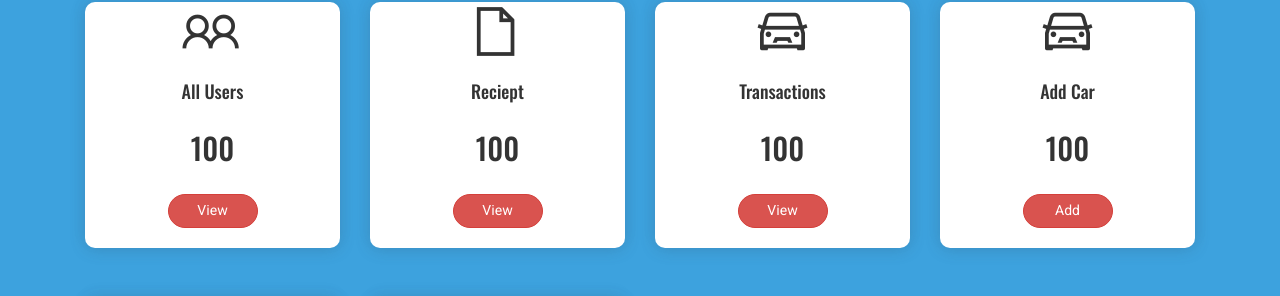
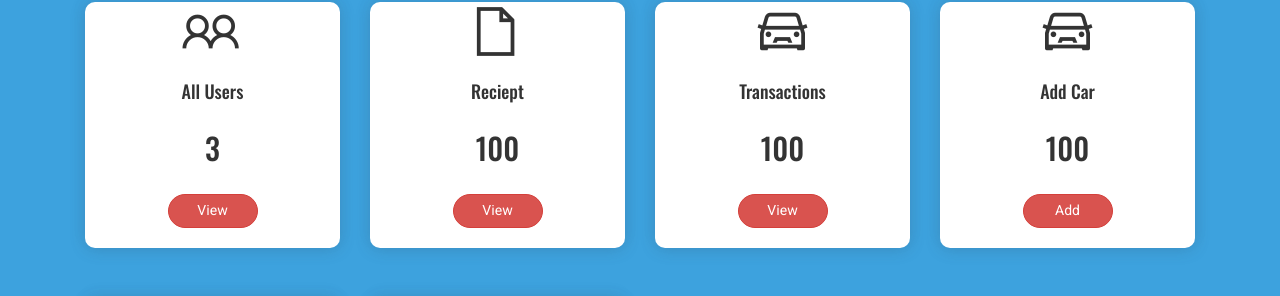
Before and after one commit to s3un/houlage, a Django app: page /Admin/ in a window 1280 px wide. Shown: the part 177-473 px from the top of the page. Run offline with Django 3.2, Linux system fonts and the light colour scheme; data comes from the database, SQL or seed files in the repository; both versions use the stored data as it was after the commit; some libraries are stand-ins or nearby versions; some web fonts are replaced.

Commit message:
modify admin page

```diff
--- a/templates/Home/admin.html
+++ b/templates/Home/admin.html
@@ -41,9 +41,9 @@
                     <div class="forcol">
                         <center><h4><i style="  font-size: 60px; padding-top: 0px; display: inline-block;" class="la la-users"></i></h4></center>
                         <center><h4 style="display: inline-block">All Users</h4></center>
-                        <center><h2>100</h2></center>
+                        <center><h2>{{users}}</h2></center>
                     </div>
-                    <center><a href="allusers.html"><button style="margin-top: 20px;" class="btn carbutton btn-danger">View</button></a></center>
+                    <center><a href="{%url 'all_user'%}"><button style="margin-top: 20px;" class="btn carbutton btn-danger">View</button></a></center>
                 </div>
             </div>
 
```
Also changed, not shown: db.sqlite3.
